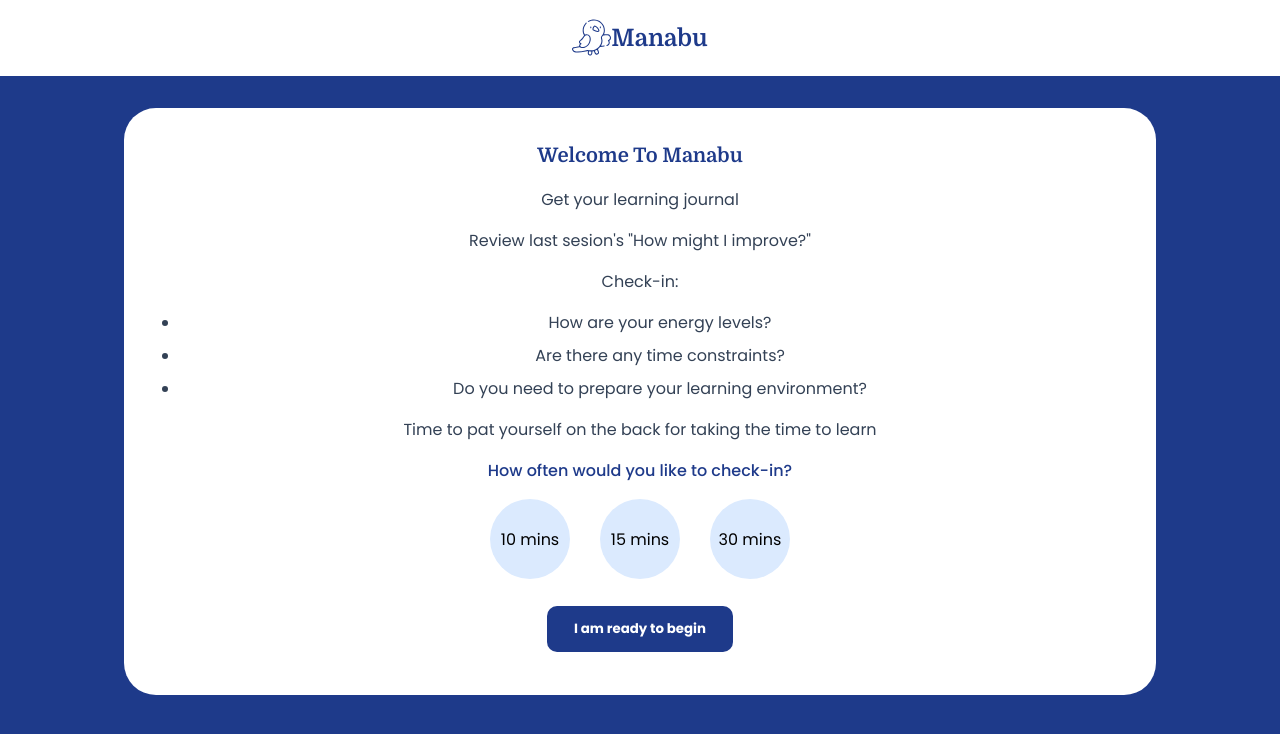
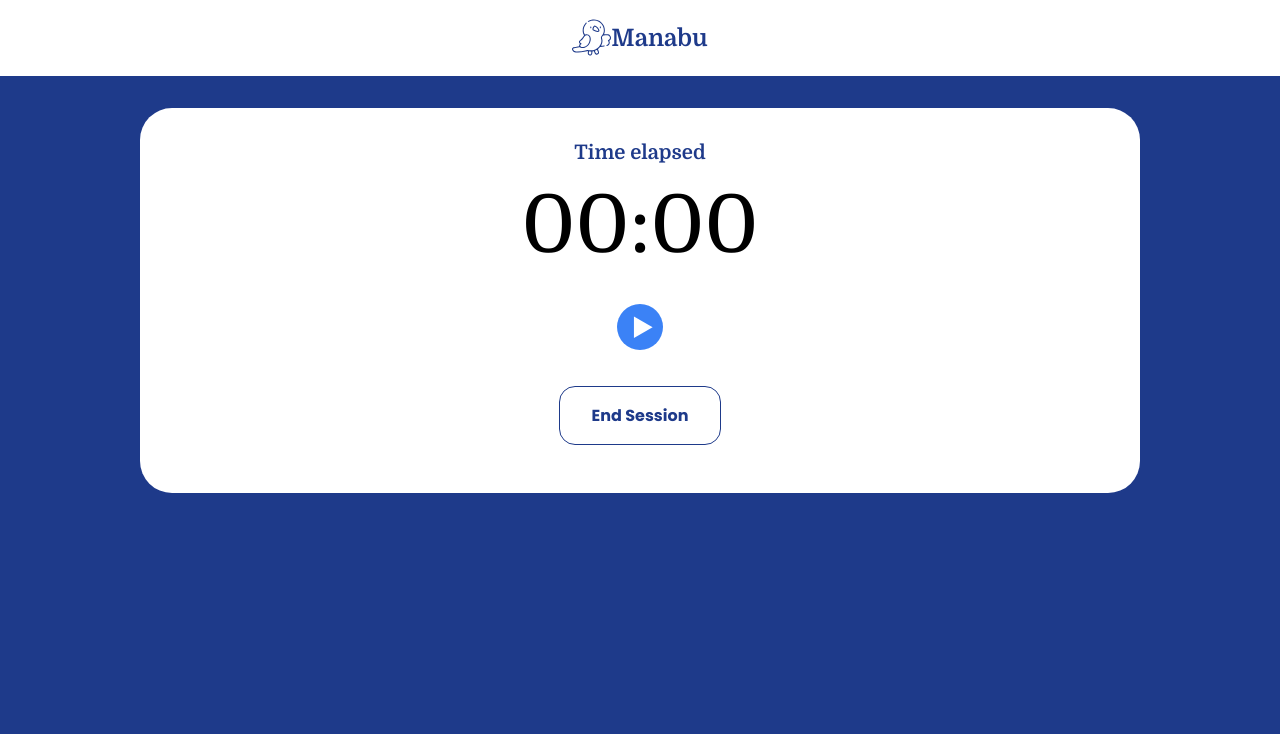
Before and after one commit to plaxamana/manabu, a React (Create React App) app: page /start in a window 1280 px wide. Shown: the top 734 px of the page. Built offline with nearby package versions, Linux system fonts and the light colour scheme.

Commit message:
refactored and moved everything in ManabuApp

```diff
--- a/src/App.css
+++ b/src/App.css
@@ -6,10 +6,15 @@
   --font-secondary: 'Poppins', sans-serif;
   --color-primary: #1E3A8A;
   --color-secondary: #3B82F6;
+  --color-tertiary: #FE7624;
   --color-light: #EFF6FF;
   --color-light2: #DBEAFE;
   --color-grey: #334155;
   --color-white: #FFF;
+}
+
+* {
+  box-sizing: border-box;
 }
 
 body {
@@ -18,10 +23,18 @@
   background: var(--color-primary);
 }
 
+.app {
+  min-height: 100vh;
+  /* display: flex;
+  flex-direction: column;
+  align-items: center; */
+}
+
 header {
   display: flex;
   background: var(--color-white);
   justify-content: center;
+  align-self: stretch;
 }
 
 .logo {
@@ -109,6 +122,13 @@
   margin: 2em auto;
   border: none;
   cursor: pointer;
+  outline: none;
+  transition: background 300ms ease;
+}
+
+.CTA:hover,
+.CTA:focus {
+  background: var(--color-tertiary);
 }
 
 a {
@@ -146,3 +166,28 @@
   background: rgba(0,0,0,0.7);
   z-index: 1000;
 }
+
+.timer {
+  font-size:5rem;
+  margin-bottom: 2rem;
+}
+
+button {
+  border: 0;
+  background: 0;
+  cursor: pointer;
+  outline: none;
+}
+
+.btn-end {
+  margin: 2rem 0;
+  background: 0;
+  border: 1px solid var(--color-primary);
+  font-size: 1rem;
+  padding: 1rem 2rem;
+  border-radius: 16px;
+  font-weight: bold;
+  font-family: var(--font-secondary);
+  color: var(--color-primary);
+  cursor: pointer;
+}
--- a/src/App.js
+++ b/src/App.js
@@ -1,17 +1,16 @@
-import React from 'react';
-import './App.css';
+import React from "react";
+import { BrowserRouter as Router } from "react-router-dom";
+import "./App.css";
 
-import Header from './components/Header'
-import Card from './components/Card'
+import ManabuApp from "./components/ManabuApp";
 
 function App() {
   return (
-    <div className="App">
-      <Header />
-      <div className="container">
-        <Card />
+    <Router>
+      <div className="app">
+        <ManabuApp />
       </div>
-    </div>
+    </Router>
   );
 }
 
--- a/src/components/Card.js
+++ b/src/components/Card.js
@@ -1,41 +1,10 @@
-import React, { useState } from 'react'
+import React from 'react'
 
-import TimeSelect from './TimeSelect'
-import Modal from './Modal'
-
-export default function Card() {
-
-  const [isModalOpen, setIsModalOpen] = useState(false)
+export default function Card({children}) {
 
   return (
     <div className="card">
-      <p className="card-heading">Welcome To Manabu</p>
-      <p className="card-body">Get your learning journal</p>
-      <p className="card-body">Review last sesion's "How might I improve?"</p>
-      <p className="card-body">Check-in:</p>
-      <ul className="card-body">
-        <li>How are your energy levels?</li>
-        <li>Are there any time constraints?</li>
-        <li>Do you need to prepare your learning environment?</li>
-      </ul>
-      <p className="card-body">Time to pat yourself on the back for taking the time to learn</p>
-      <p className="card-subheading">How often would you like to check-in?</p>
-      <div className="timeSelection-container">
-        <TimeSelect time="10"/>
-        <TimeSelect time="15"/>
-        <TimeSelect time="30"/>
-      </div>
-      <button
-        className="CTA"
-        onClick={() => setIsModalOpen(prev => !prev)}
-      >I am ready to begin</button>
-
-      <Modal
-        open={isModalOpen}
-        onClose={() => setIsModalOpen(prev => !prev)}
-      >
-        <p>Okay, <br />Let's begin!</p>
-      </Modal>
+      {children}
     </div>
   )
 }
--- /dev/null
+++ b/src/components/Container.js
@@ -0,0 +1,9 @@
+import React from 'react'
+
+export default function Container({ children }) {
+  return (
+    <div className="container">
+      {children}
+    </div>
+  )
+}
--- /dev/null
+++ b/src/components/ManabuApp.js
@@ -0,0 +1,27 @@
+import React from 'react'
+import { Switch, Route, useLocation } from 'react-router-dom'
+
+import Header from './Header'
+import Container from './Container'
+import Home from '../pages/Home'
+import Start from '../pages/Start'
+
+export default function ManabuApp() {
+  const location = useLocation()
+
+  return (
+    <div>
+      <Header />
+      <Container>
+        <Switch location={location} key={location.pathname}>
+          <Route exact path="/">
+            <Home />
+          </Route>
+          <Route path="/start">
+            <Start />
+          </Route>
+        </Switch>
+      </Container>
+    </div>
+  )
+}
--- a/src/components/Modal.js
+++ b/src/components/Modal.js
@@ -1,7 +1,7 @@
 import React from 'react'
 
-export default function Modal({ open, children, onClose }) {
-  if(!open) return null;
+export default function Modal({ isModalOpen, children }) {
+  if(!isModalOpen) return null;
   return (
     <>
       <div className="overlay" />
--- a/src/index.js
+++ b/src/index.js
@@ -1,18 +1,15 @@
-import React from 'react';
-import ReactDOM from 'react-dom';
-import './index.css';
-import App from './App';
-import * as serviceWorkerRegistration from './serviceWorkerRegistration';
-import reportWebVitals from './reportWebVitals';
-import { BrowserRouter as Router } from 'react-router-dom'
+import React from "react";
+import ReactDOM from "react-dom";
+import "./index.css";
+import App from "./App";
+import * as serviceWorkerRegistration from "./serviceWorkerRegistration";
+import reportWebVitals from "./reportWebVitals";
 
 ReactDOM.render(
   <React.StrictMode>
-    <Router>
-      <App />
-    </Router>
+    <App />
   </React.StrictMode>,
-  document.getElementById('root')
+  document.getElementById("root")
 );
 
 // If you want your app to work offline and load faster, you can change
--- /dev/null
+++ b/src/pages/Home.js
@@ -0,0 +1,61 @@
+import React, { useState, useEffect } from 'react'
+import { useHistory } from 'react-router-dom'
+
+import Card from '../components/Card'
+import TimeSelect from '../components/TimeSelect'
+
+import Modal from '../components/Modal'
+
+export default function Home() {
+
+  const [ isModalOpen, setIsModalOpen ] = useState(false)
+  const history = useHistory()
+
+  const openModal = () => {
+    setIsModalOpen(true)
+  }
+
+  function redirectToStart() {
+    setIsModalOpen(false)
+    history.push('/start')
+  }
+
+  return (
+    <div>
+      <Card>
+        <p className="card-heading">Welcome To Manabu</p>
+        <p className="card-body">Get your learning journal</p>
+        <p className="card-body">Review last sesion's "How might I improve?"</p>
+        <p className="card-body">Check-in:</p>
+        <ul className="card-body">
+          <li>How are your energy levels?</li>
+          <li>Are there any time constraints?</li>
+          <li>Do you need to prepare your learning environment?</li>
+        </ul>
+        <p className="card-body">
+          Time to pat yourself on the back for taking the time to learn
+        </p>
+        <p className="card-subheading">How often would you like to check-in?</p>
+        <div className="timeSelection-container">
+          <TimeSelect time="10" />
+          <TimeSelect time="15" />
+          <TimeSelect time="30" />
+        </div>
+        <button className="CTA" onClick={openModal}>
+          I am ready to begin
+        </button>
+        <Modal
+          isModalOpen={isModalOpen}
+        >
+          <p>
+            Okay, <br />
+            Let's begin!
+          </p>
+        </Modal>
+        { isModalOpen && setTimeout(() => {
+          redirectToStart()
+        }, 3000)}
+      </Card>
+    </div>
+  );
+}
--- /dev/null
+++ b/src/pages/Start.js
@@ -0,0 +1,101 @@
+import React, { useState, useRef } from 'react'
+
+import Card from '../components/Card'
+
+function padTime(time) {
+  return time.toString().padStart(2,'0');
+}
+
+export default function Start() {
+  const [ title, setTitle ] = useState('Time elapsed')
+  const [ isRunning, setIsRunning ] = useState(false)
+  const [ time, setTime ] = useState(0)
+  const intervalRef = useRef(null)
+
+  function startStopwatch() {
+    if(intervalRef.current !== null) return;
+    setIsRunning(true)
+    intervalRef.current = setInterval(() => {
+      setTime((timeLeft) => {
+        return timeLeft + 1;
+      });
+    }, 1000);
+  }
+
+  // startStopwatch()
+
+  function stopStopwatch() {
+    if(intervalRef.current === null) return;
+    clearInterval(intervalRef.current);
+    intervalRef.current = null;
+    setIsRunning(false)
+  }
+
+  const minutes = padTime(Math.floor(time / 60))
+  const seconds = padTime((time - minutes * 60))
+
+  return (
+    <Card>
+      <h2 className="card-heading">{title}</h2>
+
+      <div className="timer">
+        <span>{minutes}</span>
+        <span>:</span>
+        <span>{seconds}</span>
+      </div>
+
+      <div className="buttons">
+        {!isRunning && (
+          <button onClick={startStopwatch}>
+            <svg
+              width="46"
+              height="46"
+              viewBox="0 0 46 46"
+              fill="none"
+              xmlns="http://www.w3.org/2000/svg"
+            >
+              <circle cx="23" cy="23" r="23" fill="#3B82F6" />
+              <path
+                d="M35.6102 23.1779L16.9616 33.9447L16.9616 12.4111L35.6102 23.1779Z"
+                fill="white"
+              />
+            </svg>
+          </button>
+        )}
+        {isRunning && (
+          <button onClick={stopStopwatch}>
+            <svg
+              width="46"
+              height="46"
+              viewBox="0 0 46 46"
+              fill="none"
+              xmlns="http://www.w3.org/2000/svg"
+            >
+              <circle cx="23" cy="23" r="23" fill="#3B82F6" />
+              <line
+                x1="19"
+                y1="14"
+                x2="19"
+                y2="32.2432"
+                stroke="white"
+                stroke-width="6"
+                stroke-linecap="round"
+              />
+              <line
+                x1="28.9459"
+                y1="14"
+                x2="28.9459"
+                y2="32.2432"
+                stroke="white"
+                stroke-width="6"
+                stroke-linecap="round"
+              />
+            </svg>
+          </button>
+        )}
+      </div>
+
+      <button className="btn-end">End Session</button>
+    </Card>
+  );
+}
```
